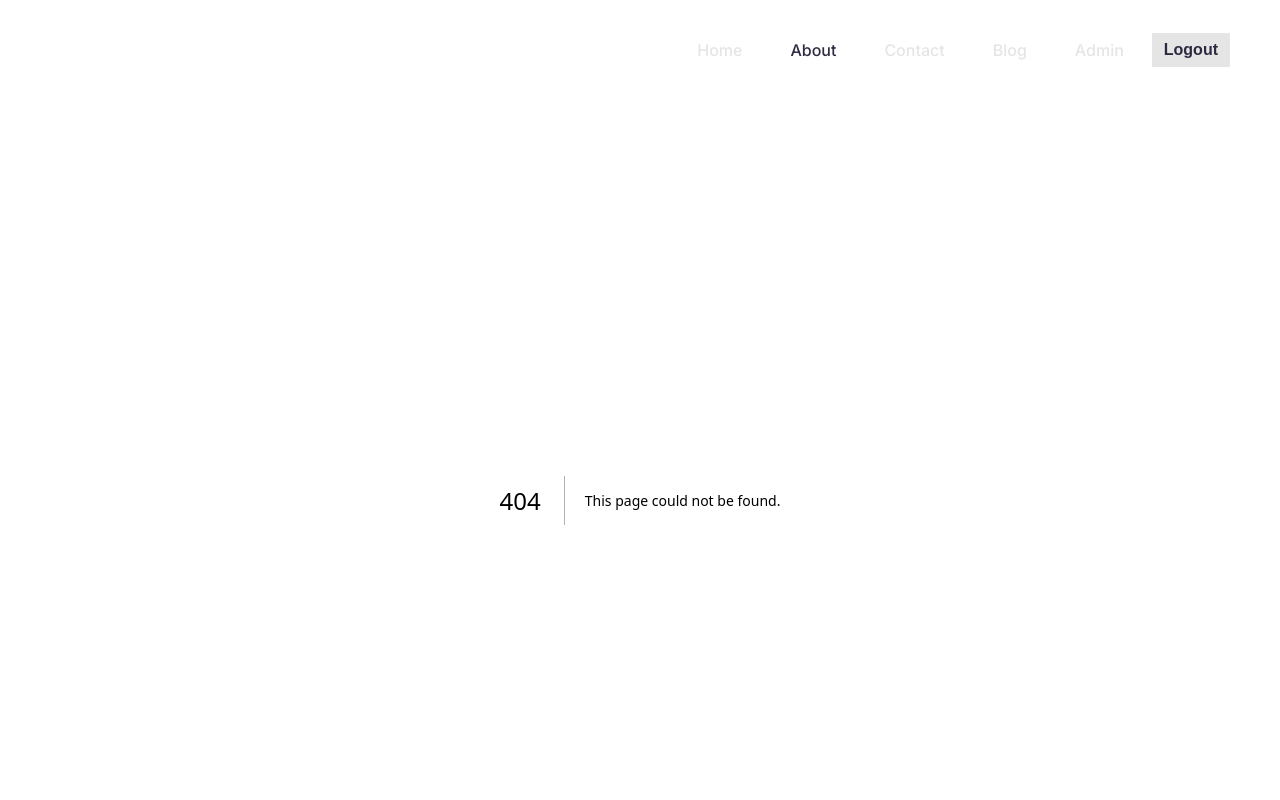
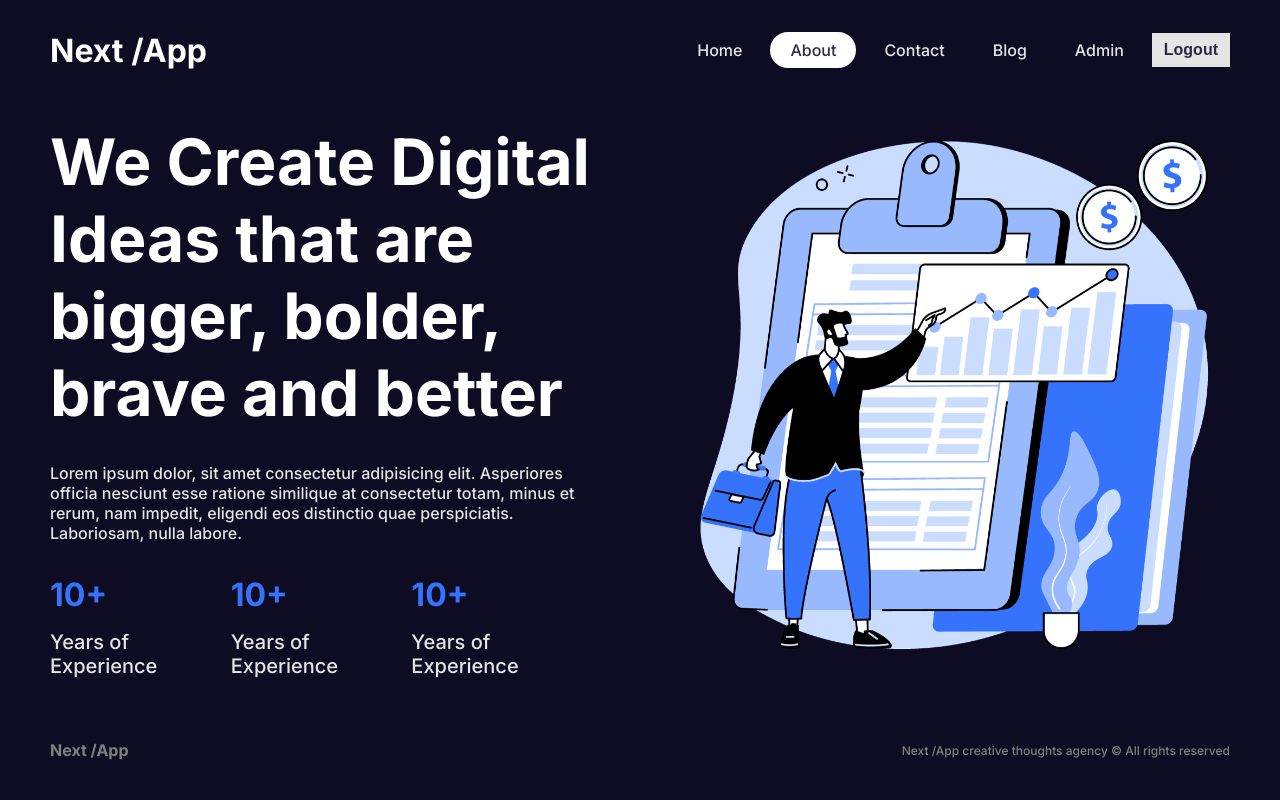
Before and after one commit to lucasNBS/next-app, a Next.js app: page /about in a window 1280 px wide. Before the commit this address had no page. Shown: the top 800 px of the page. Built offline with nearby package versions, Linux system fonts and the light colour scheme.

Commit message:
feat: About page

```diff
--- /dev/null
+++ b/src/app/about/page.tsx
@@ -0,0 +1,32 @@
+import style from "src/styles/about.module.css";
+import Image from "next/image";
+
+export default function About() {
+  return (
+    <main className={style["about-container"]}>
+      <div className={style["about-content-container"]}>
+        <h2 className={style["about-content-title"]}>We Create Digital Ideas that are bigger, bolder, brave and better</h2>
+        <p className={style["about-content-text"]}>
+          Lorem ipsum dolor, sit amet consectetur adipisicing elit. Asperiores officia nesciunt esse ratione similique at consectetur totam, minus et rerum, nam impedit, eligendi eos distinctio quae perspiciatis. Laboriosam, nulla labore.
+        </p>
+        <div className={style["about-data-container"]}>
+          <div className={style["data-container"]}>
+            <span className={style["data-title"]}>10+</span>
+            <span className={style["data-text"]}>Years of Experience</span>
+          </div>
+          <div className={style["data-container"]}>
+            <span className={style["data-title"]}>10+</span>
+            <span className={style["data-text"]}>Years of Experience</span>
+          </div>
+          <div className={style["data-container"]}>
+            <span className={style["data-title"]}>10+</span>
+            <span className={style["data-text"]}>Years of Experience</span>
+          </div>
+        </div>
+      </div>
+      <div className={style["about-image-container"]}>
+        <Image src="/about.png" alt="A person analyzing some data" fill loading="eager" />
+      </div>
+    </main>
+  )
+}
--- /dev/null
+++ b/src/styles/about.module.css
@@ -0,0 +1,59 @@
+.about-container {
+  display: flex;
+  justify-content: space-between;
+  gap: 6rem;
+}
+
+.about-content-container {
+  display: flex;
+  flex-direction: column;
+  justify-content: flex-start;
+  align-items: flex-start;
+  gap: 2rem;
+  flex: 1;
+}
+
+.about-content-title {
+  color: var(--text);
+  font-size: 4rem;
+  font-weight: 700;
+}
+
+.about-content-text {
+  color: var(--text-soft);
+}
+
+.about-data-container {
+  width: 100%;
+  display: flex;
+  justify-content: space-between;
+  align-items: center;
+}
+
+.data-container {
+  display: flex;
+  flex-direction: column;
+  justify-content: flex-start;
+  align-items: flex-start;
+  gap: 1rem;
+}
+
+.data-title {
+  color: var(--btn);
+  font-size: 2rem;
+  font-weight: 700;
+}
+
+.data-text {
+  color: var(--text-soft);
+  font-size: 1.25rem;
+}
+
+.about-image-container {
+  position: relative;
+  flex: 1;
+}
+
+.about-image-container > img {
+  object-fit: contain;
+}
--- a/src/styles/page.module.css
+++ b/src/styles/page.module.css
@@ -2,7 +2,7 @@
   display: flex;
   justify-content: space-between;
   align-items: center;
-  gap: 3rem;
+  gap: 6rem;
 }
 
 .home-content-container {
```
